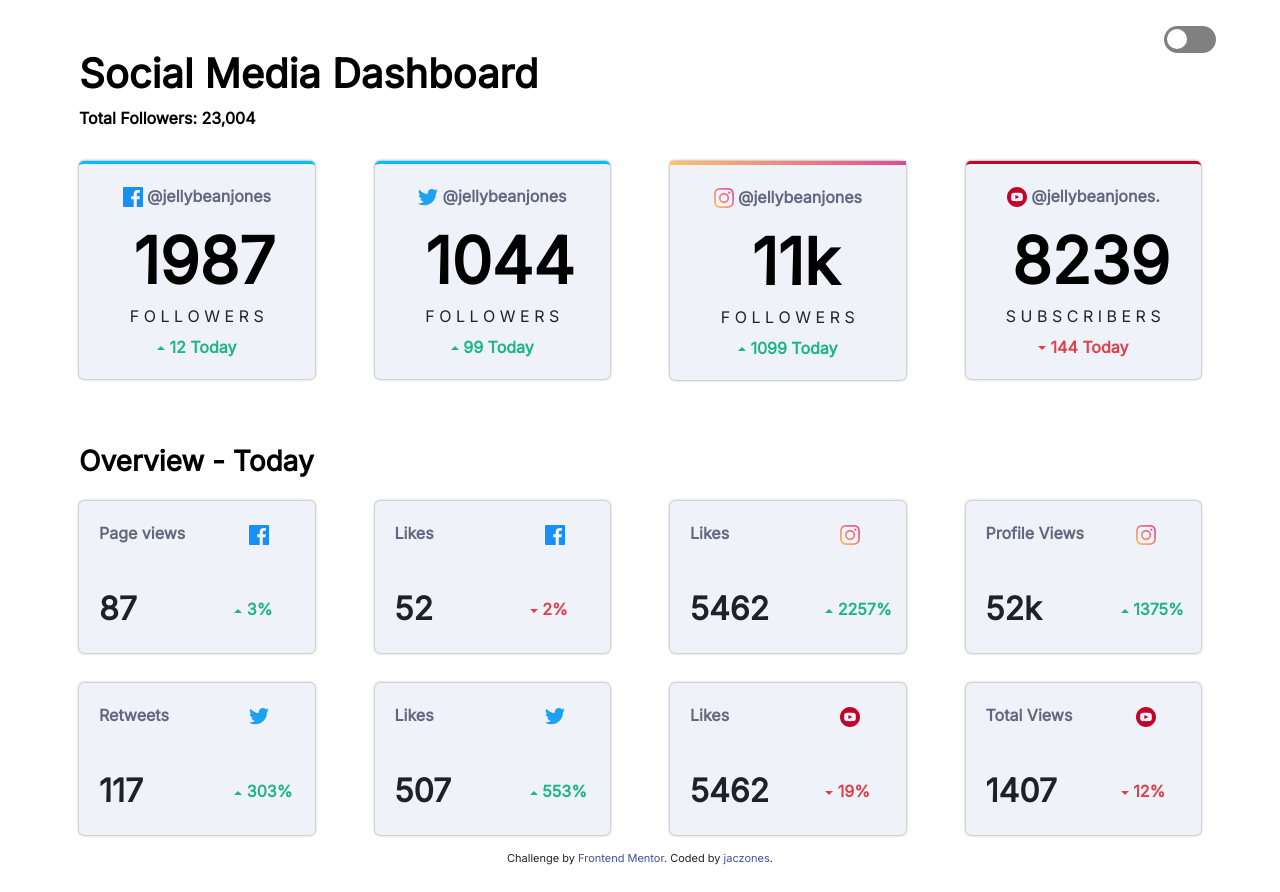
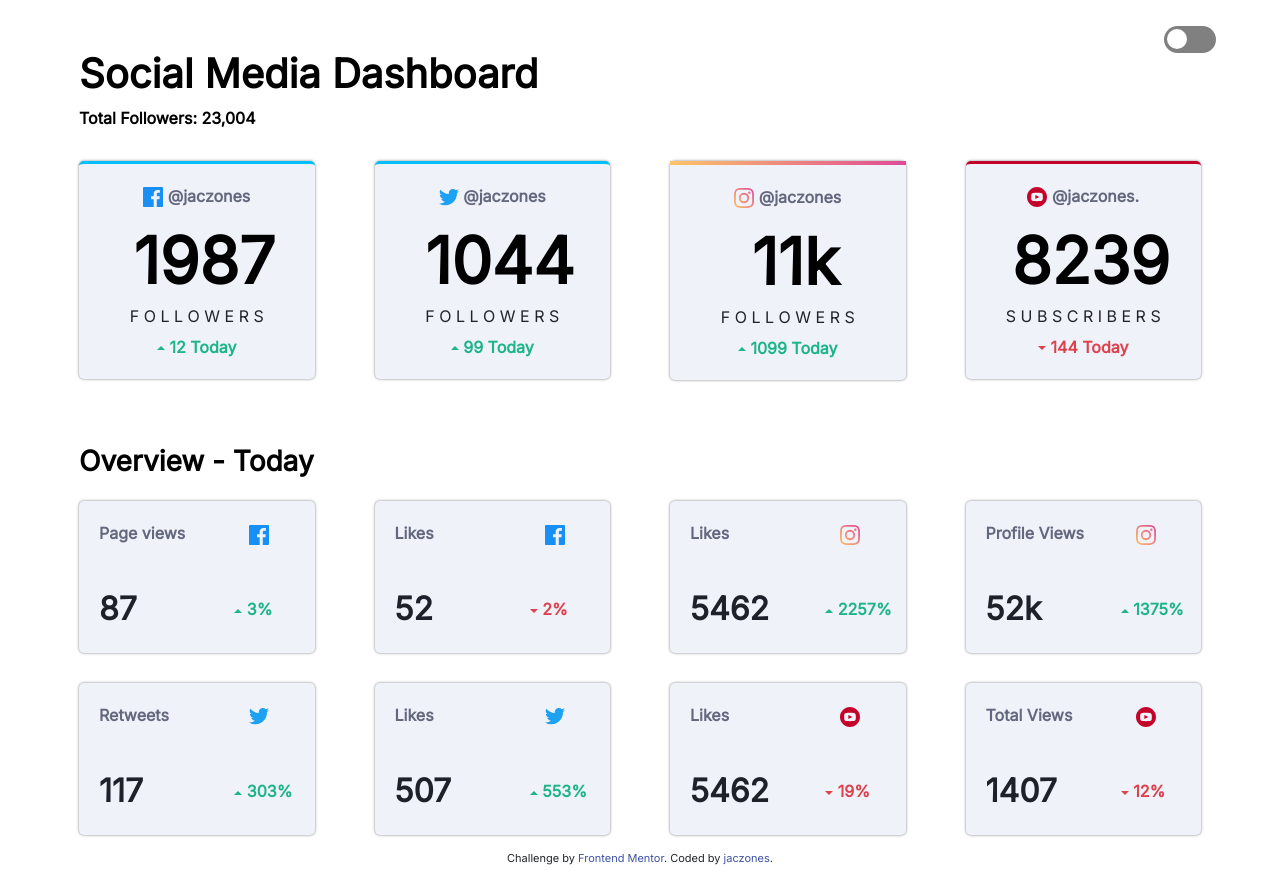
Before and after one commit to jaczones/social_dash, a plain HTML site: page index.html in a window 1280 px wide. Drawn offline with nearby package versions, Linux system fonts and the light colour scheme.

Commit message:
updated html

```diff
--- a/index.html
+++ b/index.html
@@ -36,7 +36,7 @@
       <div class="row">
         <div class="col-lg-3 col-md-6 col-sm-12">
           <div class="min-box1 a">
-            <img src="images/icon-facebook.svg" alt=""> <span> @jellybeanjones</span>
+            <img src="images/icon-facebook.svg" alt=""> <span> @jaczones</span>
             <h1 class="min-box1-h1">1987</h1>
             <h6>F O L L O W E R S</h6>
             <img src="images/icon-up.svg" alt=""> <span class="min-span-g">12 Today</span>
@@ -45,7 +45,7 @@
 
         <div class="col-lg-3 col-md-6 col-sm-12">
           <div class="min-box1 a">
-            <img src="images/icon-twitter.svg" alt=""> <span> @jellybeanjones</span>
+            <img src="images/icon-twitter.svg" alt=""> <span> @jaczones</span>
             <h1 class="min-box1-h1">1044</h1>
             <h6>F O L L O W E R S</h6>
             <img src="images/icon-up.svg" alt=""> <span class="min-span-g">99 Today</span>
@@ -54,7 +54,7 @@
 
         <div class="col-lg-3 col-md-6 col-sm-12">
           <div class="min-box1 b">
-            <img src="images/icon-instagram.svg" alt=""> <span> @jellybeanjones</span>
+            <img src="images/icon-instagram.svg" alt=""> <span> @jaczones</span>
             <h1 class="min-box1-h1">11k</h1>
             <h6>F O L L O W E R S</h6>
             <img src="images/icon-up.svg" alt=""> <span class="min-span-g">1099 Today</span>
@@ -62,7 +62,7 @@
         </div>
         <div class="col-lg-3 col-md-6 col-sm-12">
           <div class="min-box1 c">
-            <img src="images/icon-youtube.svg" alt=""> <span> @jellybeanjones.</span>
+            <img src="images/icon-youtube.svg" alt=""> <span> @jaczones.</span>
             <h1 class="min-box1-h1">8239</h1>
             <h6>S U B S C R I B E R S</h6>
             <img src="images/icon-down.svg" alt=""> <span class="min-span-r">144 Today</span>
```
